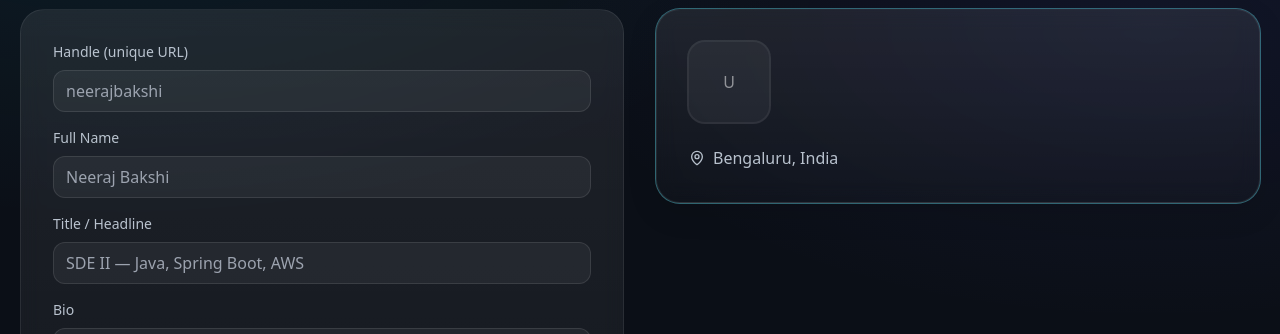
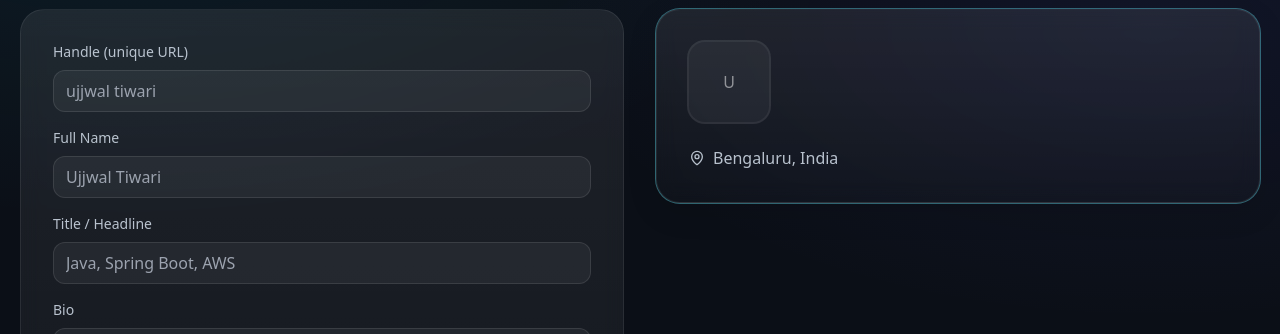
Before and after one commit to ujjwal02tiwari-rgb/StitchPF, a Next.js app: page / in a window 1280 px wide. Shown: the part 219-553 px from the top of the page. Built offline with nearby package versions, Linux system fonts and the light colour scheme; no server answers.

Commit message:
Update page.tsx

```diff
--- a/app/page.tsx
+++ b/app/page.tsx
@@ -82,7 +82,7 @@ export default function Home() {
                   name="handle"
                   value={handle}
                   onChange={onChange}
-                  placeholder="neerajbakshi"
+                  placeholder="ujjwal tiwari"
                   className="px-3 py-2 rounded-xl bg-white/5 border border-white/10 outline-none focus:ring-2 ring-cyan-300/50"
                 />
               </div>
@@ -92,7 +92,7 @@ export default function Home() {
                   name="fullName"
                   value={data.fullName}
                   onChange={onChange}
-                  placeholder="Neeraj Bakshi"
+                  placeholder="Ujjwal Tiwari"
                   className="px-3 py-2 rounded-xl bg-white/5 border border-white/10 outline-none focus:ring-2 ring-cyan-300/50"
                 />
               </div>
@@ -102,7 +102,7 @@ export default function Home() {
                   name="title"
                   value={data.title}
                   onChange={onChange}
-                  placeholder="SDE II — Java, Spring Boot, AWS"
+                  placeholder="Java, Spring Boot, AWS"
                   className="px-3 py-2 rounded-xl bg-white/5 border border-white/10 outline-none focus:ring-2 ring-cyan-300/50"
                 />
               </div>
```
